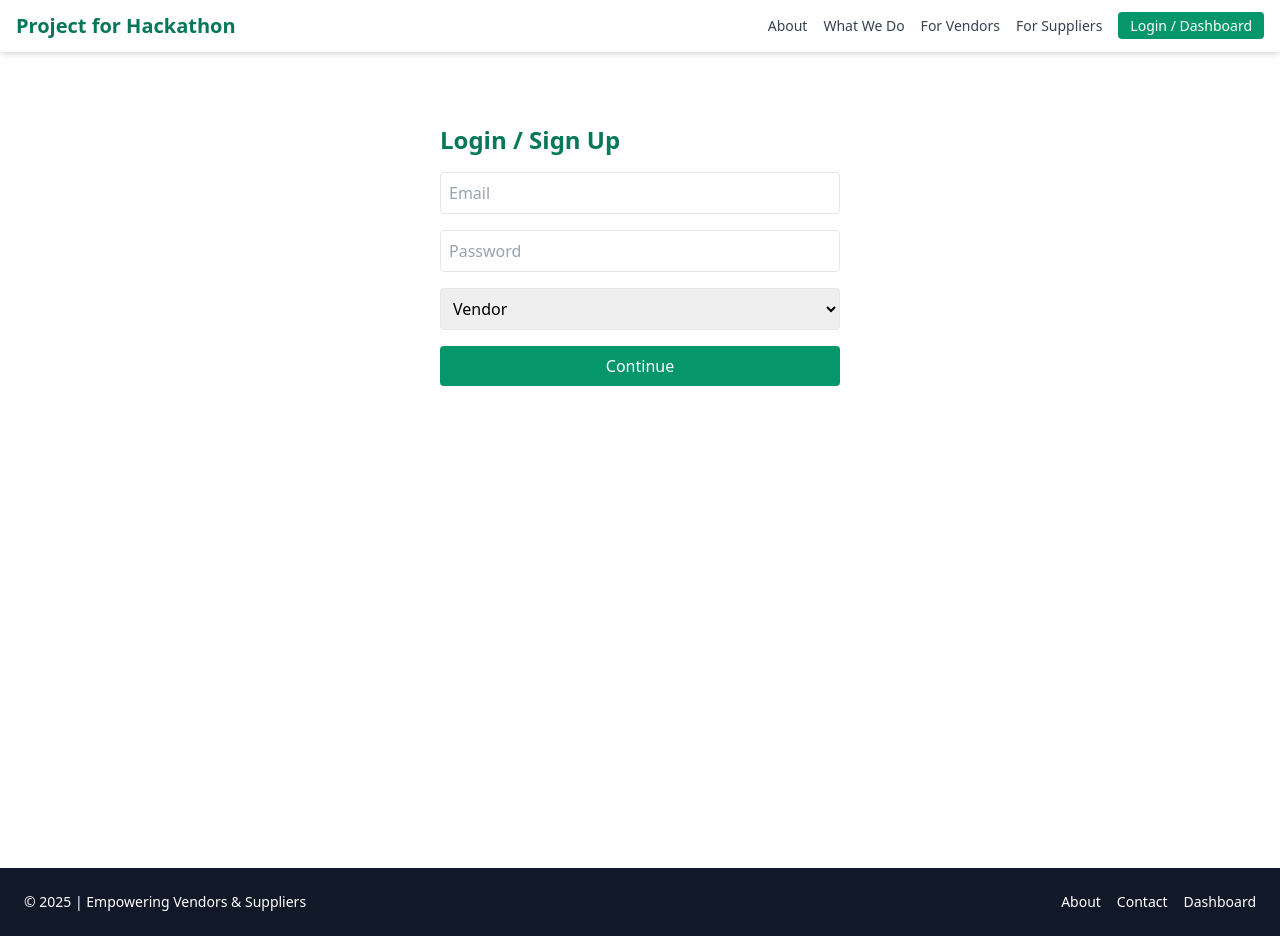
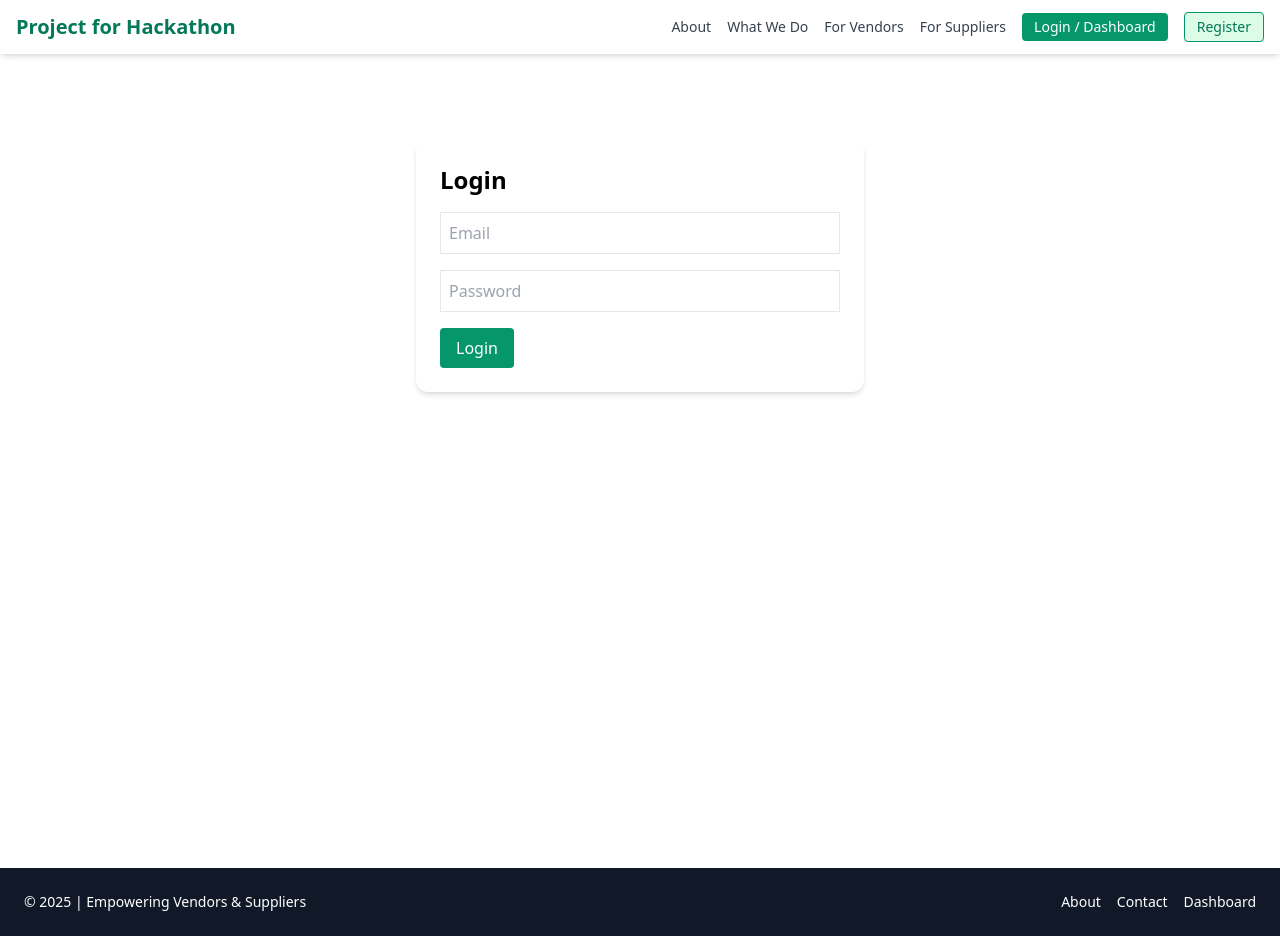
Before and after one commit to hackathonseries/Supply-Setu, a React (Vite) app in the folder frontend/: page /login in a window 1280 px wide. Built offline with nearby package versions, Linux system fonts and the light colour scheme.

Commit message:
Fix login/register, normalize role handling in backend

```diff
--- a/frontend/package.json
+++ b/frontend/package.json
@@ -11,9 +11,10 @@
     "preview": "vite preview"
   },
   "dependencies": {
+    "axios": "^1.11.0",
     "react": "^19.1.0",
     "react-dom": "^19.1.0",
-    "react-router-dom": "latest"
+    "react-router-dom": "^7.7.1"
   },
   "devDependencies": {
     "@eslint/js": "^9.30.1",
--- a/frontend/src/App.jsx
+++ b/frontend/src/App.jsx
@@ -12,6 +12,7 @@ import Dashboard from './pages/Dashboard';
 import VendorPage from './pages/VendorPage';
 import SupplierPage from './pages/SupplierPage';
 import Contact from './pages/Contact';
+import Register from './pages/Register.jsx';
 
 const App = () => {
   return (
@@ -27,6 +28,7 @@ const App = () => {
           <Route path="/vendor" element={<VendorPage />} />
           <Route path="/supplier" element={<SupplierPage />} />
           <Route path="/contact" element={<Contact />} />
+          <Route path="/register" element={<Register />} />
         </Routes>
       </div>
       <Footer />
--- a/frontend/src/Components/Navbar.jsx
+++ b/frontend/src/Components/Navbar.jsx
@@ -5,13 +5,22 @@ const Navbar = () => {
   return (
     <nav className="bg-white shadow-md fixed top-0 w-full z-50 px-4 py-3 flex justify-between items-center">
       <Link to="/" className="text-xl font-bold text-green-700">Project for Hackathon</Link>
-      <div className="space-x-4 text-sm font-medium text-gray-700">
+      <div className="space-x-4 text-sm font-medium text-gray-700 flex items-center">
         <Link to="/about">About</Link>
         <Link to="/what-we-do">What We Do</Link>
         <Link to="/vendor">For Vendors</Link>
         <Link to="/supplier">For Suppliers</Link>
-        <Link to="/login" className="bg-green-600 text-white px-3 py-1 rounded hover:bg-green-700">
+        <Link
+          to="/login"
+          className="bg-green-600 text-white px-3 py-1 rounded hover:bg-green-700 transition duration-200"
+        >
           Login / Dashboard
+        </Link>
+        <Link
+          to="/register"
+          className="bg-green-100 text-green-700 px-3 py-1 rounded hover:bg-green-200 border border-green-600 transition duration-200"
+        >
+          Register
         </Link>
       </div>
     </nav>
--- /dev/null
+++ b/frontend/src/api.js
@@ -0,0 +1,10 @@
+import axios from 'axios';
+
+const api = axios.create({
+  baseURL: 'http://localhost:5001/api', // Update port if different
+  headers: {
+    'Content-Type': 'application/json',
+  },
+});
+
+export default api;
--- a/frontend/src/pages/Login.jsx
+++ b/frontend/src/pages/Login.jsx
@@ -1,19 +1,39 @@
-import React from 'react';
+import React, { useState } from 'react';
+import api from '../api';
+import { useNavigate } from 'react-router-dom';
 
 const Login = () => {
+  const navigate = useNavigate();
+  const [formData, setFormData] = useState({ email: '', password: '' });
+
+  const handleChange = (e) =>
+    setFormData({ ...formData, [e.target.name]: e.target.value });
+
+  const handleSubmit = async (e) => {
+    e.preventDefault();
+    try {
+      const res = await api.post('http://localhost:5001/api/auth/login', formData);
+      const { token, user } = res.data;
+
+      localStorage.setItem('token', token);
+      localStorage.setItem('user', JSON.stringify(user));
+
+      if (user.role === 'Supplier') navigate('/supplier-dashboard');
+      else if (user.role === 'Vendor') navigate('/vendor-dashboard');
+      else navigate('/');
+
+    } catch (err) {
+      alert(err.response?.data?.message || 'Login failed');
+    }
+  };
+
   return (
-    <div className="p-6 max-w-md mx-auto">
-      <h2 className="text-2xl font-bold mb-4 text-green-700">Login / Sign Up</h2>
-      <form className="space-y-4">
-        <input type="email" placeholder="Email" className="w-full p-2 border rounded" />
-        <input type="password" placeholder="Password" className="w-full p-2 border rounded" />
-        <select className="w-full p-2 border rounded">
-          <option value="vendor">Vendor</option>
-          <option value="supplier">Supplier</option>
-        </select>
-        <button className="w-full bg-green-600 text-white py-2 rounded hover:bg-green-700">
-          Continue
-        </button>
+    <div className="p-6 max-w-md mx-auto mt-10 bg-white rounded-xl shadow-md">
+      <h2 className="text-2xl font-bold mb-4">Login</h2>
+      <form onSubmit={handleSubmit} className="space-y-4">
+        <input name="email" placeholder="Email" onChange={handleChange} className="w-full p-2 border" />
+        <input name="password" placeholder="Password" type="password" onChange={handleChange} className="w-full p-2 border" />
+        <button type="submit" className="bg-green-600 text-white px-4 py-2 rounded">Login</button>
       </form>
     </div>
   );
--- /dev/null
+++ b/frontend/src/pages/Register.jsx
@@ -0,0 +1,48 @@
+import React, { useState } from 'react';
+import api from '../api';
+import { useNavigate } from 'react-router-dom';
+
+const Register = () => {
+  const navigate = useNavigate();
+  const [formData, setFormData] = useState({
+    name: '',
+    email: '',
+    phone: '',
+    role: '',
+    password: '',
+  });
+
+  const handleChange = (e) =>
+    setFormData({ ...formData, [e.target.name]: e.target.value });
+
+  const handleSubmit = async (e) => {
+    e.preventDefault();
+    try {
+      const res = await api.post('http://localhost:5001/api/auth/register', formData);
+      alert('Registered Successfully!');
+      navigate('/login');
+    } catch (err) {
+      alert(err.response?.data?.message || 'Registration failed');
+    }
+  };
+
+  return (
+    <div className="p-6 max-w-md mx-auto mt-10 bg-white rounded-xl shadow-md">
+      <h2 className="text-2xl font-bold mb-4">Register</h2>
+      <form onSubmit={handleSubmit} className="space-y-4">
+        <input name="name" placeholder="Name" onChange={handleChange} className="w-full p-2 border" />
+        <input name="email" placeholder="Email" onChange={handleChange} className="w-full p-2 border" />
+        <input name="phone" placeholder="Phone" onChange={handleChange} className="w-full p-2 border" />
+        <input name="password" placeholder="Password" type="password" onChange={handleChange} className="w-full p-2 border" />
+        <select name="role" onChange={handleChange} className="w-full p-2 border">
+          <option value="">Select Role</option>
+          <option value="Supplier">Supplier</option>
+          <option value="Vendor">Vendor</option>
+        </select>
+        <button type="submit" className="bg-blue-600 text-white px-4 py-2 rounded">Register</button>
+      </form>
+    </div>
+  );
+};
+
+export default Register;
```
Also changed, not shown: 2 other files (tests, documents, lock files or other folders).
